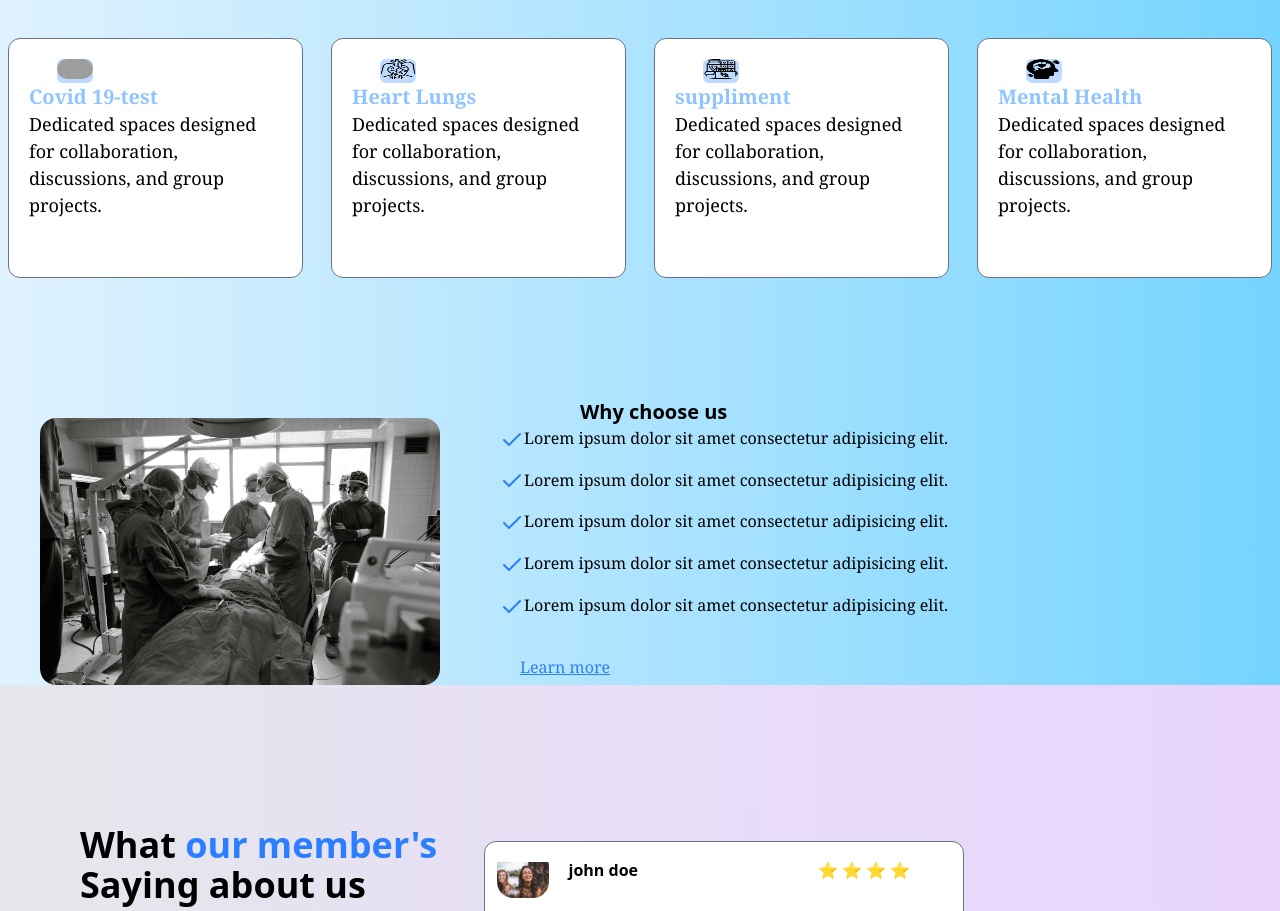
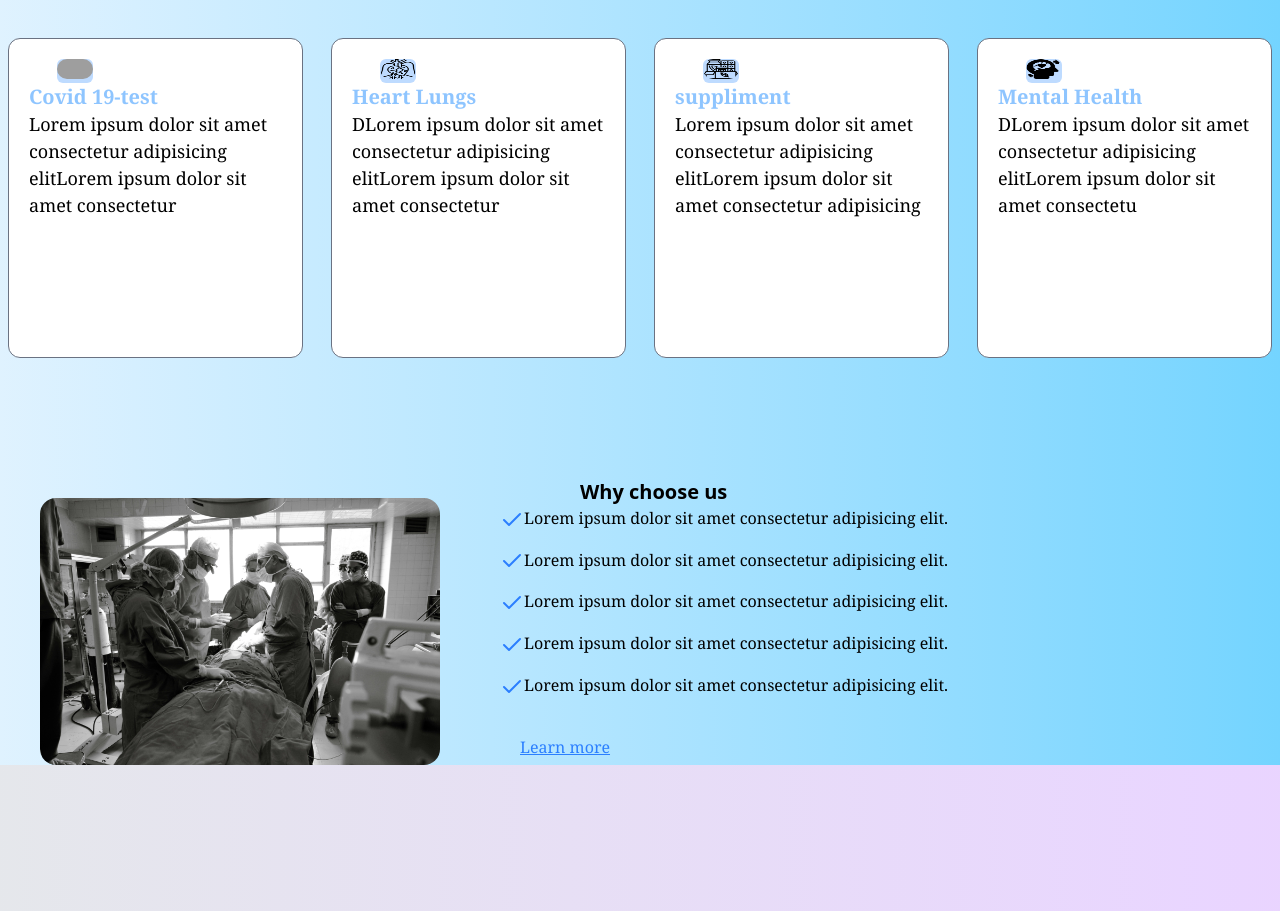
Before and after one commit to shailendrapratap1/clinic-website, a React (Vite) app in the folder clinicweb/: page /about in a window 1280 px wide. Shown: the part 974-1885 px from the top of the page. Built offline with nearby package versions, Linux system fonts and the light colour scheme; grey boxes are pictures that could not be loaded.

Commit message:
changes in section

```diff
--- a/clinicweb/src/App.css
+++ b/clinicweb/src/App.css
@@ -1,5 +1 @@
 @import "tailwindcss";
-
-body{
-    background-color: rgb(255, 253, 253);
-}
--- a/clinicweb/src/pages/About.jsx
+++ b/clinicweb/src/pages/About.jsx
@@ -6,28 +6,28 @@ const about = [
 {
     image:'co.svg',
     title:'Covid 19-test',
-     description: "Dedicated spaces designed for collaboration, discussions, and group projects."
+     description: "Lorem ipsum dolor sit amet consectetur adipisicing elitLorem ipsum dolor sit amet consectetur"
 
 
 },
 {
     image:'he.png',
     title:'Heart Lungs',
-     description: "Dedicated spaces designed for collaboration, discussions, and group projects."
+     description: "DLorem ipsum dolor sit amet consectetur adipisicing elitLorem ipsum dolor sit amet consectetur "
 
 
 },
 {
     image:'supp.png',
     title:'suppliment',
-     description: "Dedicated spaces designed for collaboration, discussions, and group projects."
+     description: "Lorem ipsum dolor sit amet consectetur adipisicing elitLorem ipsum dolor sit amet consectetur adipisicing "
 
 
 },
 {
     image:'men.png',
     title:'Mental Health',
-     description: "Dedicated spaces designed for collaboration, discussions, and group projects."
+     description: "DLorem ipsum dolor sit amet consectetur adipisicing elitLorem ipsum dolor sit amet consectetu"
 
 
 }
@@ -45,11 +45,11 @@ const About = () => {
 {
     about.map((about,index)=> (
         <Card
-        className=' ml-2 mr-2 md:w-80 md:h-60 rounded-xl bg-white text-gray-400 font-serif text-[18px] h-43 px-5 border border-gray-500 hover:bg-blue-400 ' key={index}
+        className=' ml-2 mr-2 md:w-80 md:h-80 rounded-xl bg-white text-gray-400 font-serif text-[18px] h-43 px-5 border border-gray-500 hover:bg-blue-400 ' key={index}
             imgclass='h-6 bg-blue-200 w-9 rounded-md md:mt-5 md:ml-7 '
 imageClass='h-5 w-15 rounded-xl mt-3 '
         titleClass=' text-xl font-semibold text-blue-300 '
-        descClass='text-black'
+        descClass='text-black '
         image={about.image }
         title={about.title}
         description={about.description} />
```
